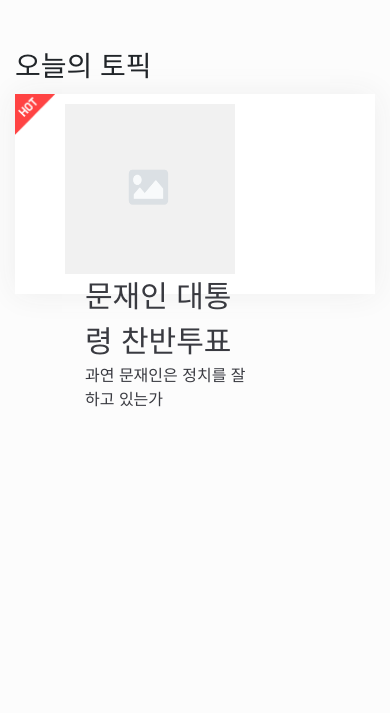
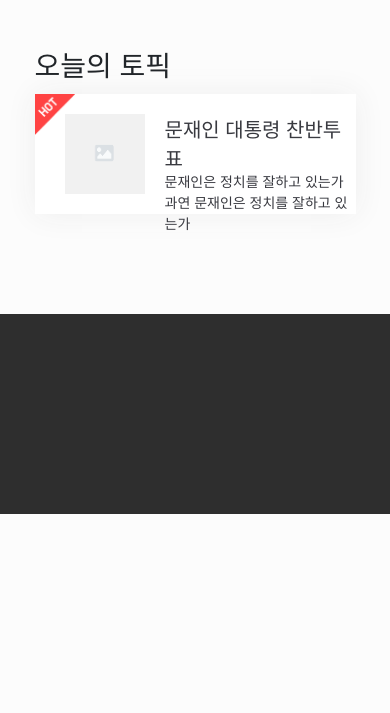
Before and after one commit to DJ-Yang/yes-or-no, a Django app: template templates/topic/list.html in a window 390 px wide. Shown: the part 70-783 px from the top of the page. After the commit the page ends 584 px from the top, so only its background shows below. Run offline with Django 3.2, Linux system fonts and the light colour scheme; the template is opened without the code that fills it, so the values that code supplies are empty; some libraries are stand-ins or nearby versions; some web fonts are replaced.

Commit message:
main page list resposive fix

```diff
--- a/templates/base.html
+++ b/templates/base.html
@@ -66,6 +66,10 @@
     {% endblock %}
   </div>
 
+  <footer>
+
+  </footer>
+
   {% block extra_js %}
   {% endblock %}
   <script src="https://code.jquery.com/jquery-3.3.1.js"></script>
--- a/templates/topic/list.html
+++ b/templates/topic/list.html
@@ -17,7 +17,7 @@
         <img class="topic-thumb" src="{% static 'img/no.png' %}">
         <div class="topic-text">
           <div class="title">문재인 대통령 찬반투표</div>
-          <div class="description">과연 문재인은 정치를 잘하고 있는가</div>
+          <div class="description">문재인은 정치를 잘하고 있는가과연 문재인은 정치를 잘하고 있는가</div>
         </div>
       </div>
     </div>
--- a/topic/static/css/base.css
+++ b/topic/static/css/base.css
@@ -107,7 +107,13 @@ nav .nav-area ul li a {
 }
 
 .container {
-    height: 2000px;
+}
+
+footer {
+    width: 100%;
+    height: 200px;
+    background-color: #2E2E2E;
+    margin-top: 100px;
 }
 
 @media (max-width:768px) {
@@ -129,7 +135,6 @@ nav .nav-area ul li a {
         height: 100%;
         background-color: #ffffff;
         z-index: 501;
-        border-left: 1px solid #e0e0e0;
     }
     .on {
         position: fixed;
@@ -147,8 +152,9 @@ nav .nav-area ul li a {
         font-weight: 500;
     }
     .mobile-menu .mobile-login {
-        padding: 10px 10px;
-        border-bottom: 1px solid #e0e0e0;
+        font-size: 20px;
+        padding: 10px 0 29px 10px;
+        border-bottom: 1px solid #333333;
     }
     .mobile-menu .list  ul li {
         padding: 15px 5px;
--- a/topic/static/css/list.css
+++ b/topic/static/css/list.css
@@ -1,3 +1,6 @@
+@media all {
+
+
 .topic-list {
     padding-top: 50px;
 
@@ -8,7 +11,7 @@
     text-decoration: none;
 }
 .topic {
-    width: 70%;
+    width: 760px;
     height: 200px;
     /* border: 1px solid #e0e0e0; */
     background-color: #ffffff;
@@ -21,6 +24,7 @@
 }
 .topic .topic-content .title {
     font-size: 30px;
+    line-height: normal;
 }
 .topic .topic-badge {
     margin: 0;
@@ -34,7 +38,10 @@
     height: 170px;
 }
 .topic .topic-text {
-    display: inline-block;
+    display: block;
+    position: relative;
+    top: -150px;
+    left: 180px;
     padding-left: 20px;
     width: 70%;
 }
@@ -48,11 +55,16 @@
     margin-bottom: 100px;
 }
 .hot-topic h3 {
-    width: 70%;
+    width: 760px;
     margin: 0 auto;
+}
 }
 
 @media (max-width:768px) {
+    .container {
+        width: 90% !important;
+        max-width: 700px !important;
+    }
     .topic {
         width: 100%;
         min-width: 310px;
@@ -61,5 +73,72 @@
         width: 100%;
         min-width: 310px;
     }
+    .topic {
+        height: 150px;
+        /* border: 1px solid #e0e0e0; */
+        background-color: #ffffff;
+        margin: 10px auto;
+        box-shadow: 0px 0px 30px #eee;
+    }
+    .topic .topic-thumb {
+        display: block;
+        width: 100px;
+        height: 100px;
+        position: relative;
+        top: 20px;
+    }
+    .topic .topic-content {
+        padding: 10px 30px;
+        color: #393A40;
+    }
+    .topic .topic-content .title {
+        font-size: 20px;
+    }
+    .topic .topic-content .description {
+        font-size: 14px;
+    }
+    .topic .topic-text {
+        display: block;
+        position: relative;
+        top: -80px;
+        left: 100px;
+        min-width: 220px;
+        width: 78%;
+    }
 
 }
+
+@media all and (max-width:480px) {
+    .topic {
+        height: 120px;
+        /* border: 1px solid #e0e0e0; */
+        background-color: #ffffff;
+        margin: 10px auto;
+        box-shadow: 0px 0px 30px #eee;
+    }
+    .topic .topic-thumb {
+        display: block;
+        width: 80px;
+        height: 80px;
+        position: relative;
+        top: 10px;
+    }
+    .topic .topic-content {
+        padding: 10px 30px;
+        color: #393A40;
+    }
+    .topic .topic-content .title {
+        font-size: 20px;
+    }
+    .topic .topic-content .description {
+        font-size: 14px;
+    }
+    .topic .topic-text {
+        display: block;
+        position: relative;
+        top: -70px;
+        left: 80px;
+        min-width: 150px;
+        width: 78%;
+    }
+}
```
